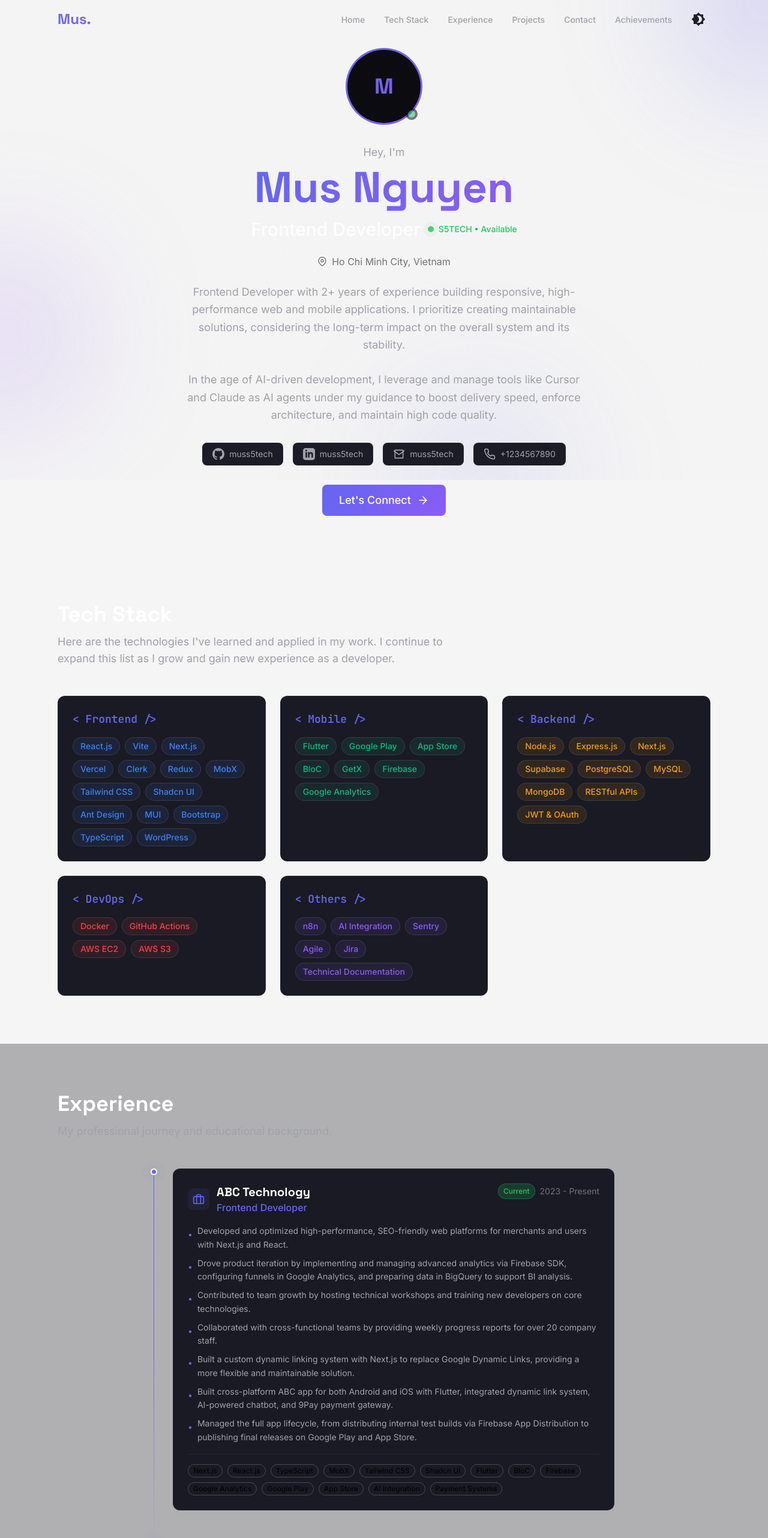
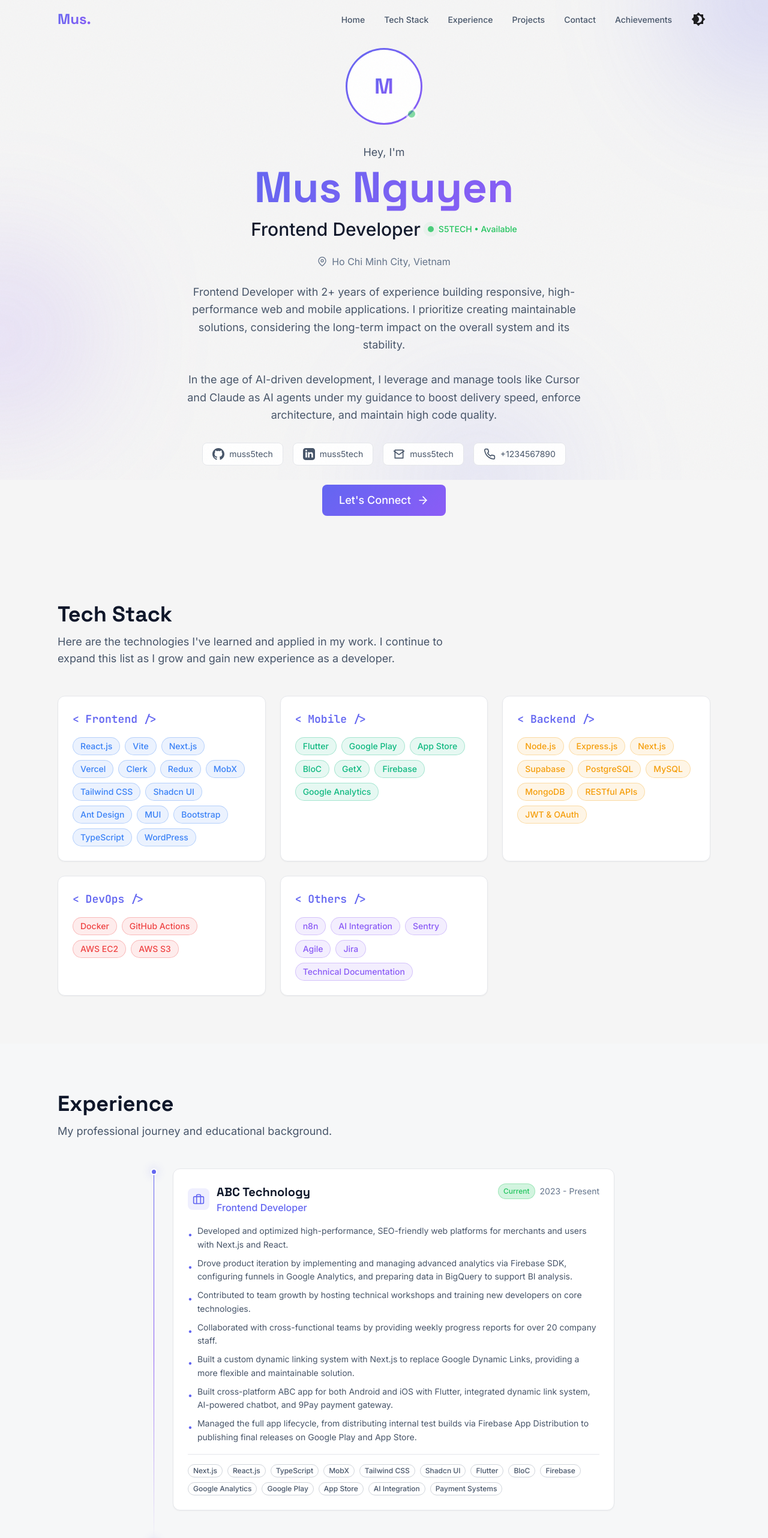
Before and after one commit to muss5tech/Web-assignment, a React (Vite) app: page / in a window 1280 px wide. Shown: the top 2564 px of the page at 60% size. Built offline with nearby package versions, Linux system fonts and the light colour scheme.

Commit message:
feat: comprehensively improve text contrast in light mode for all home page components

```diff
--- a/src/components/layout/Header.tsx
+++ b/src/components/layout/Header.tsx
@@ -48,7 +48,7 @@ function Header() {
       className={clsx(
         'fixed top-0 left-0 right-0 z-50 transition-all duration-300',
         isScrolled
-          ? 'bg-background-primary/60 backdrop-blur-lg py-2'
+          ? 'bg-light-bg-primary/90 dark:bg-background-primary/60 backdrop-blur-lg py-2 shadow-sm dark:shadow-none'
           : 'bg-transparent py-3'
       )}
     >
@@ -70,7 +70,7 @@ function Header() {
                   {item.type === 'route' ? (
                     <Link
                       to={item.href}
-                      className="text-foreground-secondary hover:text-foreground-primary transition-colors duration-200 text-sm font-medium py-1"
+                      className="text-light-text-secondary dark:text-foreground-secondary hover:text-light-text-primary dark:hover:text-foreground-primary transition-colors duration-200 text-sm font-medium py-1"
                     >
                       {item.label}
                     </Link>
@@ -78,7 +78,7 @@ function Header() {
                     <a
                       href={item.href}
                       onClick={(e) => handleNavClick(e, item.href)}
-                      className="text-foreground-secondary hover:text-foreground-primary transition-colors duration-200 text-sm font-medium py-1"
+                      className="text-light-text-secondary dark:text-foreground-secondary hover:text-light-text-primary dark:hover:text-foreground-primary transition-colors duration-200 text-sm font-medium py-1"
                     >
                       {item.label}
                     </a>
@@ -92,7 +92,7 @@ function Header() {
           {/* Mobile Menu Button */}
           <button
             onClick={() => setIsMobileMenuOpen(!isMobileMenuOpen)}
-            className="md:hidden p-2 text-foreground-secondary hover:text-foreground-primary transition-colors"
+            className="md:hidden p-2 text-light-text-secondary dark:text-foreground-secondary hover:text-light-text-primary dark:hover:text-foreground-primary transition-colors"
             aria-label="Toggle menu"
           >
             {isMobileMenuOpen ? (
@@ -110,14 +110,14 @@ function Header() {
             isMobileMenuOpen ? 'max-h-81 mt-4' : 'max-h-0'
           )}
         >
-          <div className="flex flex-col gap-4 pt-4 border-t border-white/10">
+          <div className="flex flex-col gap-4 pt-4 border-t border-gray-200 dark:border-white/10">
             <ul className="flex flex-col gap-4">
               {navItems.map((item) => (
                 <li key={item.label}>
                   {item.type === 'route' ? (
                     <Link
                       to={item.href}
-                      className="block text-foreground-secondary hover:text-foreground-primary transition-colors duration-200 text-base font-medium py-2"
+                      className="block text-light-text-secondary dark:text-foreground-secondary hover:text-light-text-primary dark:hover:text-foreground-primary transition-colors duration-200 text-base font-medium py-2"
                     >
                       {item.label}
                     </Link>
@@ -125,7 +125,7 @@ function Header() {
                     <a
                       href={item.href}
                       onClick={(e) => handleNavClick(e, item.href)}
-                      className="block text-foreground-secondary hover:text-foreground-primary transition-colors duration-200 text-base font-medium py-2"
+                      className="block text-light-text-secondary dark:text-foreground-secondary hover:text-light-text-primary dark:hover:text-foreground-primary transition-colors duration-200 text-base font-medium py-2"
                     >
                       {item.label}
                     </a>
@@ -133,7 +133,7 @@ function Header() {
                 </li>
               ))}
             </ul>
-            <div className="pt-2 border-t border-white/10">
+            <div className="pt-2 border-t border-gray-200 dark:border-white/10">
               <ThemeToggle />
             </div>
           </div>
--- a/src/components/sections/ExperienceSection.tsx
+++ b/src/components/sections/ExperienceSection.tsx
@@ -26,7 +26,7 @@ function TimelineItem({
       <div className="timeline-dot" />
 
       {/* Content */}
-      <div className="bg-background-card rounded-xl border border-white/5 p-6 hover:border-accent-primary/20 transition-all duration-300 hover:-translate-y-1 hover:shadow-card">
+      <div className="bg-light-bg-card dark:bg-background-card rounded-xl border border-gray-200 dark:border-white/5 p-6 hover:border-accent-primary/20 transition-all duration-300 hover:-translate-y-1 hover:shadow-card shadow-sm dark:shadow-none">
         {/* Header */}
         <div className="flex flex-wrap items-start justify-between gap-4 mb-4">
           <div className="flex items-center gap-3">
@@ -34,7 +34,7 @@ function TimelineItem({
               <Icon className="w-5 h-5 text-accent-primary" />
             </div>
             <div>
-              <h3 className="font-display text-xl font-bold text-foreground-primary">
+              <h3 className="font-display text-xl font-bold text-light-text-primary dark:text-foreground-primary">
                 {experience.company}
               </h3>
               <p className="text-accent-primary font-medium">
@@ -48,7 +48,7 @@ function TimelineItem({
                 Current
               </span>
             )}
-            <span className="text-foreground-muted text-sm">
+            <span className="text-light-text-muted dark:text-foreground-muted text-sm">
               {experience.period}
             </span>
           </div>
@@ -59,7 +59,7 @@ function TimelineItem({
           {experience.description.map((item, i) => (
             <li
               key={i}
-              className="text-foreground-secondary text-sm leading-relaxed flex gap-2"
+              className="text-light-text-secondary dark:text-foreground-secondary text-sm leading-relaxed flex gap-2"
             >
               <span className="text-accent-primary mt-1.5 flex-shrink-0">
                 •
@@ -71,7 +71,7 @@ function TimelineItem({
 
         {/* Tech Stack */}
         {experience.techStack.length > 0 && (
-          <div className="flex flex-wrap gap-2 pt-4 border-t border-white/5">
+          <div className="flex flex-wrap gap-2 pt-4 border-t border-gray-200 dark:border-white/5">
             {experience.techStack.map((tech) => (
               <Badge key={tech} size="sm" variant="outline">
                 {tech}
@@ -86,7 +86,7 @@ function TimelineItem({
 
 function ExperienceSection() {
   return (
-    <section id="experience" className="py-20 bg-background-secondary/30">
+    <section id="experience" className="py-20 bg-light-bg-secondary/50 dark:bg-background-secondary/30">
       <div className="section-container">
         <SectionTitle
           title="Experience"
--- a/src/components/sections/HeroSection.tsx
+++ b/src/components/sections/HeroSection.tsx
@@ -32,7 +32,7 @@ function HeroSection() {
           <div className="mb-8 opacity-0 animate-fade-in-down animation-delay-100">
             <div className="relative inline-block">
               <div className="w-32 h-32 rounded-full bg-gradient-accent p-[3px]">
-                <div className="w-full h-full rounded-full bg-background-primary flex items-center justify-center">
+                <div className="w-full h-full rounded-full bg-light-bg-primary dark:bg-background-primary flex items-center justify-center">
                   <span className="font-display text-4xl font-bold gradient-text">
                     {profile.name.charAt(0)}
                   </span>
@@ -40,14 +40,14 @@ function HeroSection() {
               </div>
               {/* Online status indicator */}
               {profile.isAvailable && (
-                <div className="absolute bottom-2 right-2 w-5 h-5 rounded-full bg-status-online border-4 border-background-primary animate-pulse" />
+                <div className="absolute bottom-2 right-2 w-5 h-5 rounded-full bg-status-online border-4 border-light-bg-primary dark:border-background-primary animate-pulse" />
               )}
             </div>
           </div>
 
           {/* Greeting */}
           <div className="opacity-0 animate-fade-in-up animation-delay-200">
-            <p className="text-foreground-secondary text-lg mb-2">Hey, I'm</p>
+            <p className="text-light-text-secondary dark:text-foreground-secondary text-lg mb-2">Hey, I'm</p>
             <h1 className="font-display text-5xl md:text-7xl font-bold mb-4">
               <span className="gradient-text">{profile.fullName}</span>
             </h1>
@@ -56,7 +56,7 @@ function HeroSection() {
           {/* Role */}
           <div className="opacity-0 animate-fade-in-up animation-delay-300">
             <div className="inline-flex items-center gap-3 mb-6">
-              <span className="text-2xl md:text-3xl text-foreground-primary font-medium">
+              <span className="text-2xl md:text-3xl text-light-text-primary dark:text-foreground-primary font-medium">
                 {profile.role}
               </span>
               {profile.isAvailable && (
@@ -69,7 +69,7 @@ function HeroSection() {
 
           {/* Location */}
           <div className="opacity-0 animate-fade-in-up animation-delay-400">
-            <p className="flex items-center justify-center gap-2 text-foreground-muted mb-6">
+            <p className="flex items-center justify-center gap-2 text-light-text-muted dark:text-foreground-muted mb-6">
               <LocationIcon className="w-4 h-4" />
               {profile.location}
             </p>
@@ -77,7 +77,7 @@ function HeroSection() {
 
           {/* Bio */}
           <div className="opacity-0 animate-fade-in-up animation-delay-500">
-            <p className="text-foreground-secondary text-lg leading-relaxed max-w-2xl mx-auto mb-8 whitespace-pre-line">
+            <p className="text-light-text-secondary dark:text-foreground-secondary text-lg leading-relaxed max-w-2xl mx-auto mb-8 whitespace-pre-line">
               {profile.bio}
             </p>
           </div>
@@ -94,10 +94,10 @@ function HeroSection() {
                     href={social.url}
                     target="_blank"
                     rel="noopener noreferrer"
-                    className="group flex items-center gap-2 px-4 py-2 rounded-lg bg-background-card border border-white/5 hover:border-accent-primary/50 transition-all duration-300 hover:shadow-glow-sm"
+                    className="group flex items-center gap-2 px-4 py-2 rounded-lg bg-light-bg-card dark:bg-background-card border border-gray-200 dark:border-white/5 hover:border-accent-primary/50 transition-all duration-300 hover:shadow-glow-sm"
                   >
-                    <Icon className="w-5 h-5 text-foreground-secondary group-hover:text-accent-primary transition-colors" />
-                    <span className="text-sm text-foreground-secondary group-hover:text-foreground-primary transition-colors">
+                    <Icon className="w-5 h-5 text-light-text-secondary dark:text-foreground-secondary group-hover:text-accent-primary transition-colors" />
+                    <span className="text-sm text-light-text-secondary dark:text-foreground-secondary group-hover:text-light-text-primary dark:group-hover:text-foreground-primary transition-colors">
                       {social.username}
                     </span>
                   </a>
--- a/src/components/sections/TechStackSection.tsx
+++ b/src/components/sections/TechStackSection.tsx
@@ -26,7 +26,7 @@ function TechCategoryCard({
   return (
     <AnimatedSection
       animation="fade-in-up"
-      className="bg-background-card rounded-xl border border-white/5 p-6 hover:border-accent-primary/20 transition-all duration-300"
+      className="bg-light-bg-card dark:bg-background-card rounded-xl border border-gray-200 dark:border-white/5 p-6 hover:border-accent-primary/20 transition-all duration-300 shadow-sm dark:shadow-none"
     >
       <h3 className="font-mono text-lg font-semibold text-accent-primary mb-4">
         {category.tag}
--- a/src/components/ui/Badge.tsx
+++ b/src/components/ui/Badge.tsx
@@ -29,10 +29,10 @@ const Badge = forwardRef<HTMLSpanElement, BadgeProps>(
       'inline-flex items-center gap-1.5 font-medium rounded-full transition-all duration-200';
 
     const variants = {
-      default: 'bg-background-hover border border-white/10',
+      default: 'bg-light-bg-hover dark:bg-background-hover border border-gray-300 dark:border-white/10 text-light-text-secondary dark:text-foreground-secondary',
       primary: 'bg-accent-primary/20 text-accent-primary border border-accent-primary/30',
       secondary: 'bg-accent-secondary/20 text-accent-secondary border border-accent-secondary/30',
-      outline: 'border border-white/20 bg-transparent',
+      outline: 'border border-gray-300 dark:border-white/20 bg-transparent text-light-text-secondary dark:text-foreground-secondary',
     };
 
     const sizes = {
--- a/src/components/ui/Button.tsx
+++ b/src/components/ui/Button.tsx
@@ -21,15 +21,15 @@ const Button = forwardRef<HTMLButtonElement, ButtonProps>(
     ref
   ) => {
     const baseStyles =
-      'inline-flex items-center justify-center font-medium transition-all duration-300 rounded-lg focus:outline-none focus-visible:ring-2 focus-visible:ring-accent-primary focus-visible:ring-offset-2 focus-visible:ring-offset-background-primary disabled:opacity-50 disabled:cursor-not-allowed';
+      'inline-flex items-center justify-center font-medium transition-all duration-300 rounded-lg focus:outline-none focus-visible:ring-2 focus-visible:ring-accent-primary focus-visible:ring-offset-2 focus-visible:ring-offset-light-bg-primary dark:focus-visible:ring-offset-background-primary disabled:opacity-50 disabled:cursor-not-allowed';
 
     const variants = {
       primary:
         'bg-gradient-accent text-white hover:opacity-90 hover:shadow-glow-md active:scale-[0.98]',
       secondary:
-        'bg-background-card text-foreground-primary border border-white/10 hover:border-accent-primary/50 hover:bg-background-hover',
+        'bg-light-bg-card dark:bg-background-card text-light-text-primary dark:text-foreground-primary border border-gray-300 dark:border-white/10 hover:border-accent-primary/50 hover:bg-light-bg-hover dark:hover:bg-background-hover',
       ghost:
-        'text-foreground-secondary hover:text-foreground-primary hover:bg-background-hover',
+        'text-light-text-secondary dark:text-foreground-secondary hover:text-light-text-primary dark:hover:text-foreground-primary hover:bg-light-bg-hover dark:hover:bg-background-hover',
       outline:
         'border border-accent-primary/50 text-accent-primary hover:bg-accent-primary/10 hover:border-accent-primary',
     };
--- a/src/components/ui/Card.tsx
+++ b/src/components/ui/Card.tsx
@@ -22,9 +22,9 @@ const Card = forwardRef<HTMLDivElement, CardProps>(
     const baseStyles = 'rounded-xl transition-all duration-300';
 
     const variants = {
-      default: 'bg-background-card border border-white/5',
+      default: 'bg-light-bg-card dark:bg-background-card border border-gray-200 dark:border-white/5 shadow-sm dark:shadow-none',
       glass: 'glass',
-      outline: 'border border-white/10 bg-transparent',
+      outline: 'border border-gray-300 dark:border-white/10 bg-transparent',
     };
 
     const paddings = {
--- a/src/components/ui/SectionTitle.tsx
+++ b/src/components/ui/SectionTitle.tsx
@@ -27,11 +27,11 @@ function SectionTitle({
       animation="fade-in-up"
       {...props}
     >
-      <h2 className="font-display text-3xl md:text-4xl font-bold text-foreground-primary mb-3">
+      <h2 className="font-display text-3xl md:text-4xl font-bold text-light-text-primary dark:text-foreground-primary mb-3">
         {title}
       </h2>
       {subtitle && (
-        <p className="text-foreground-secondary text-lg max-w-2xl">
+        <p className="text-light-text-secondary dark:text-foreground-secondary text-lg max-w-2xl">
           {subtitle}
         </p>
       )}
```
Also changed, not shown: src/components/layout/Footer.tsx (+4 -4 lines), src/components/sections/ContactSection.tsx (+7 -7 lines), src/components/sections/ProjectsSection.tsx (+8 -8 lines).
